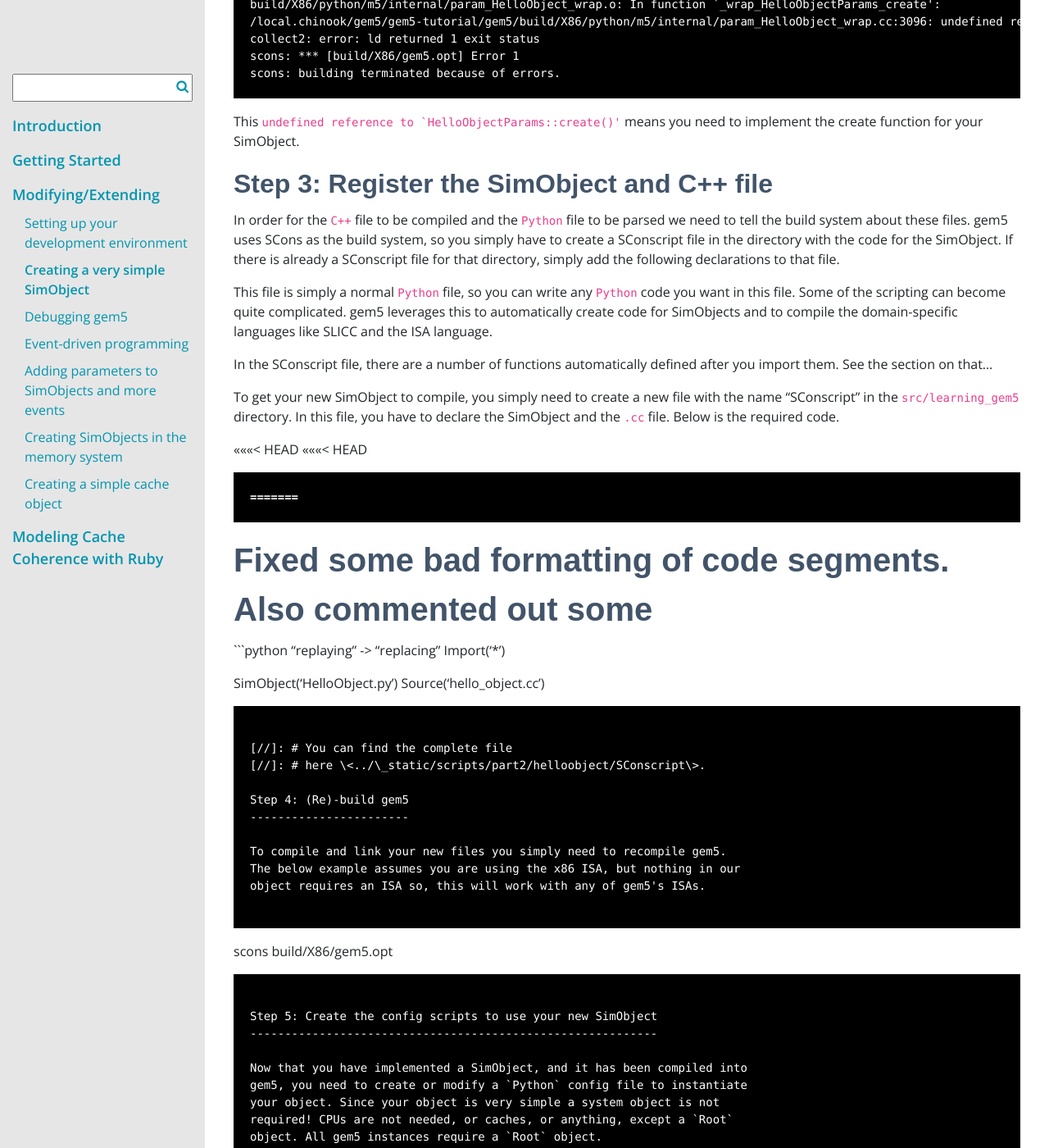
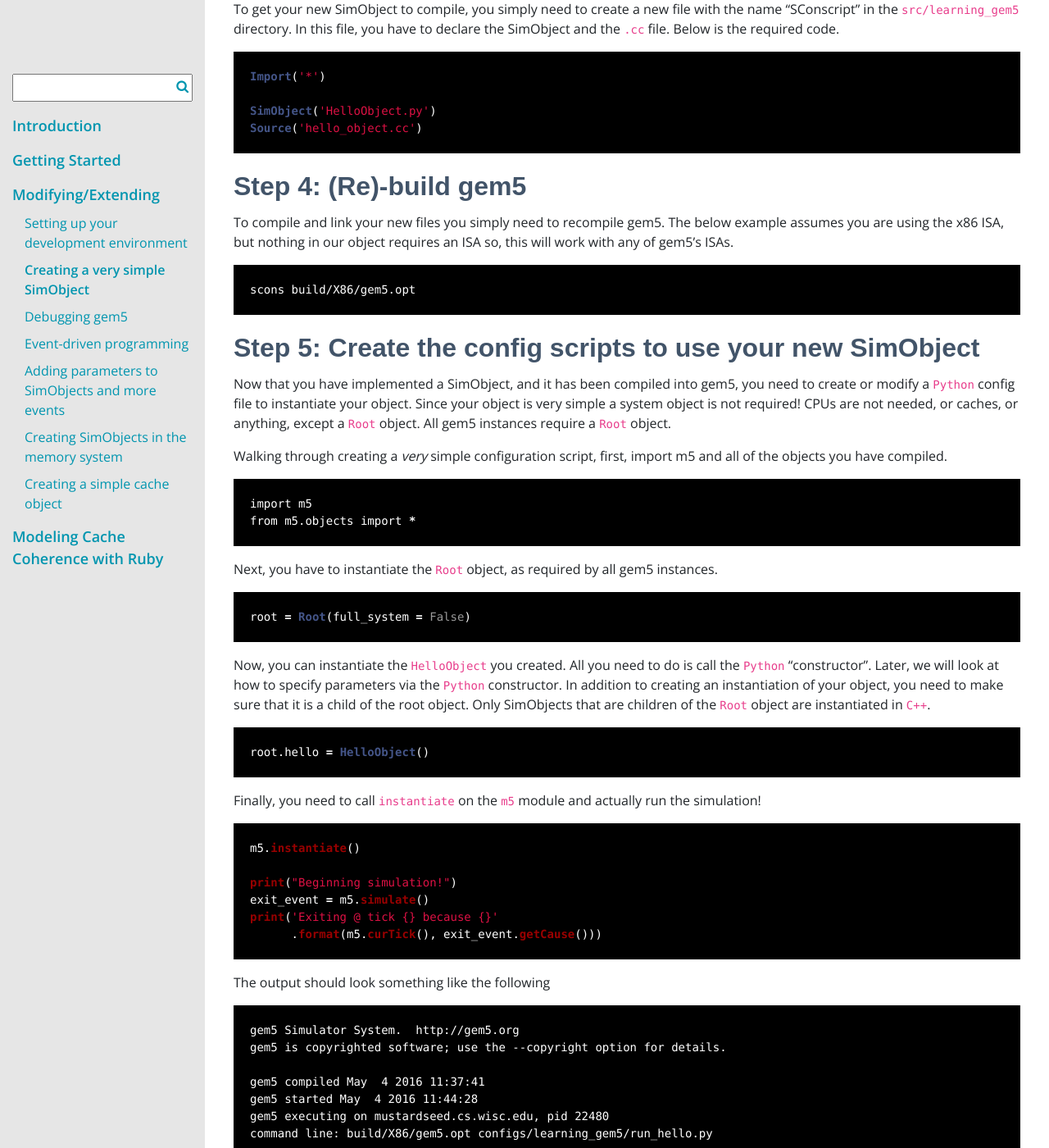
Before and after one commit to gem5/website, a Jekyll site: the page built from _pages/documentation/learning_gem5/part2/helloobject.md, in a window 1280 px wide and 1400 px high, scrolled down 3301 px. Shown: the whole window at 82% size. Built offline with Jekyll 4.4.1, drawn with Linux system fonts in a browser that asks for light colours; nearby versions of some CDN libraries; some web fonts are replaced; some of the changed text lies outside the part shown.

Commit message:
Fixed some bad formatting of code segments. Also commented out some broken links.

````diff
--- a/_pages/documentation/learning_gem5/part2/helloobject.md
+++ b/_pages/documentation/learning_gem5/part2/helloobject.md
@@ -136,15 +136,7 @@
 will modify this to use debug flags instead. However, for now, we'll
 simply use `std::cout` because it is simple.
 
-<<<<<<< HEAD
-<<<<<<< HEAD
 ```cpp
-=======
-```
->>>>>>> Fixed some bad formatting of code segments. Also commented out some
-=======
-```cpp
->>>>>>> Added language identifiers to code-blocks in helloobject.md
 #include "learning_gem5/hello_object.hh"
 
 #include <iostream>
@@ -163,15 +155,7 @@
 a new instantiation of the SimObject. Usually this function is very
 simple (as below).
 
-<<<<<<< HEAD
-<<<<<<< HEAD
 ```cpp
-=======
-```
->>>>>>> Fixed some bad formatting of code segments. Also commented out some
-=======
-```cpp
->>>>>>> Added language identifiers to code-blocks in helloobject.md
 HelloObject*
 HelloObjectParams::create()
 {
@@ -179,8 +163,8 @@
 }
 ```
 
-[//]: # You can find the complete file
-[//]: # here \<../\_static/scripts/part2/helloobject/hello\_object.cc\>.
+You can find the complete file
+here \<../\_static/scripts/part2/helloobject/hello\_object.cc\>.
 
 If you forget to add the create function for your SimObject, you will
 get a linker error when you compile. It will look something like the
@@ -219,15 +203,7 @@
 this file, you have to declare the SimObject and the `.cc` file. Below
 is the required code.
 
-<<<<<<< HEAD
-<<<<<<< HEAD
 ```python
-=======
-```
->>>>>>> Fixed some bad formatting of code segments. Also commented out some
-=======
-```python
->>>>>>> "replaying" -> "replacing"
 Import('*')
 
 SimObject('HelloObject.py')
@@ -260,15 +236,7 @@
 Walking through creating a *very* simple configuration script, first,
 import m5 and all of the objects you have compiled.
 
-<<<<<<< HEAD
-<<<<<<< HEAD
 ```python
-=======
-```
->>>>>>> Fixed some bad formatting of code segments. Also commented out some
-=======
-```python
->>>>>>> Added language identifiers to code-blocks in helloobject.md
 import m5
 from m5.objects import *
 ```
@@ -276,15 +244,7 @@
 Next, you have to instantiate the `Root` object, as required by all gem5
 instances.
 
-<<<<<<< HEAD
-<<<<<<< HEAD
 ```python
-=======
-```
->>>>>>> Fixed some bad formatting of code segments. Also commented out some
-=======
-```python
->>>>>>> Added language identifiers to code-blocks in helloobject.md
 root = Root(full_system = False)
 ```
 
@@ -295,30 +255,14 @@
 child of the root object. Only SimObjects that are children of the
 `Root` object are instantiated in `C++`.
 
-<<<<<<< HEAD
-<<<<<<< HEAD
 ```python
-=======
-```
->>>>>>> Fixed some bad formatting of code segments. Also commented out some
-=======
-```python
->>>>>>> Added language identifiers to code-blocks in helloobject.md
 root.hello = HelloObject()
 ```
 
 Finally, you need to call `instantiate` on the `m5` module and actually
 run the simulation!
 
-<<<<<<< HEAD
-<<<<<<< HEAD
 ```python
-=======
-```
->>>>>>> Fixed some bad formatting of code segments. Also commented out some
-=======
-```python
->>>>>>> Added language identifiers to code-blocks in helloobject.md
 m5.instantiate()
 
 print("Beginning simulation!")
````
